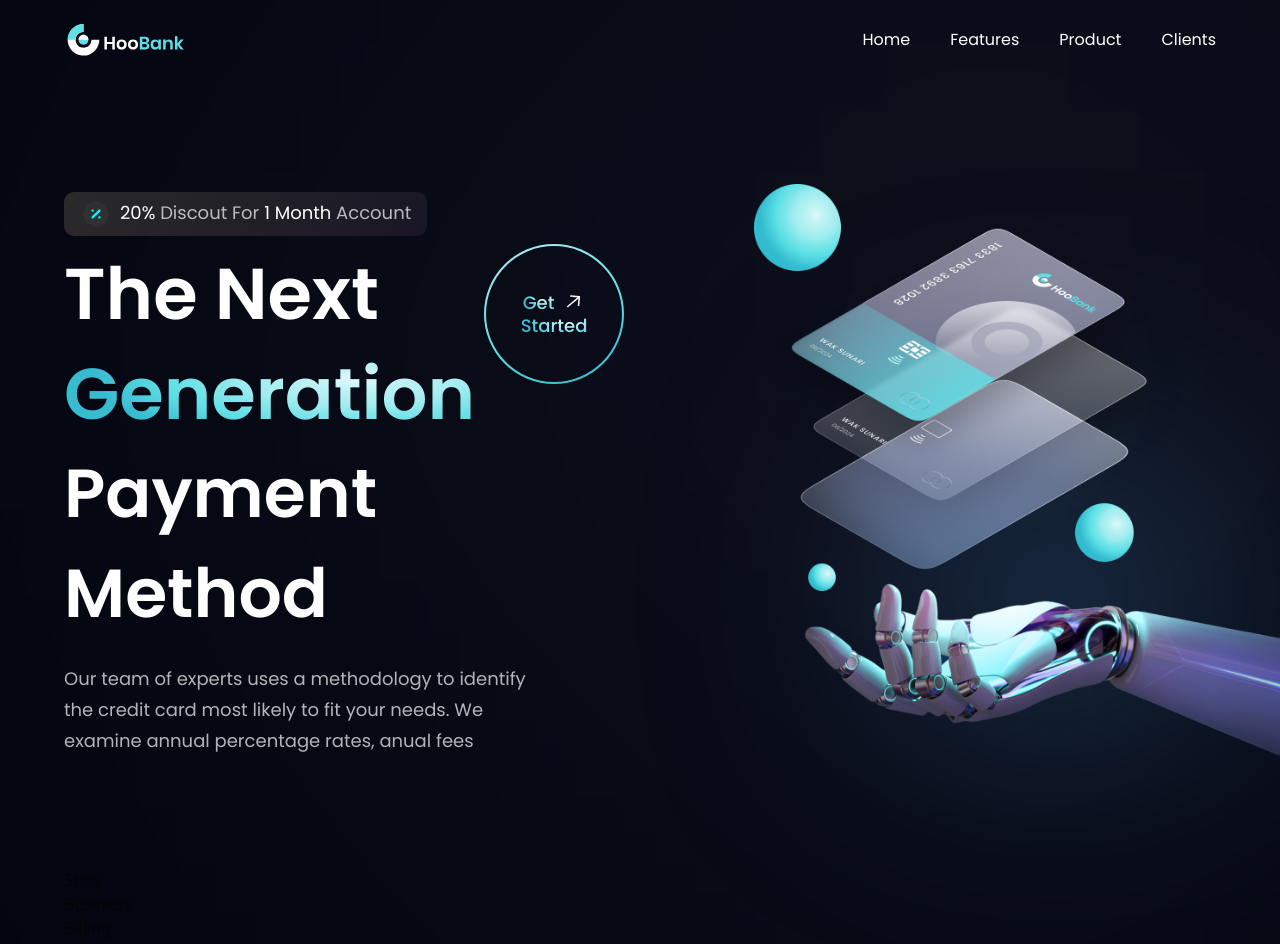
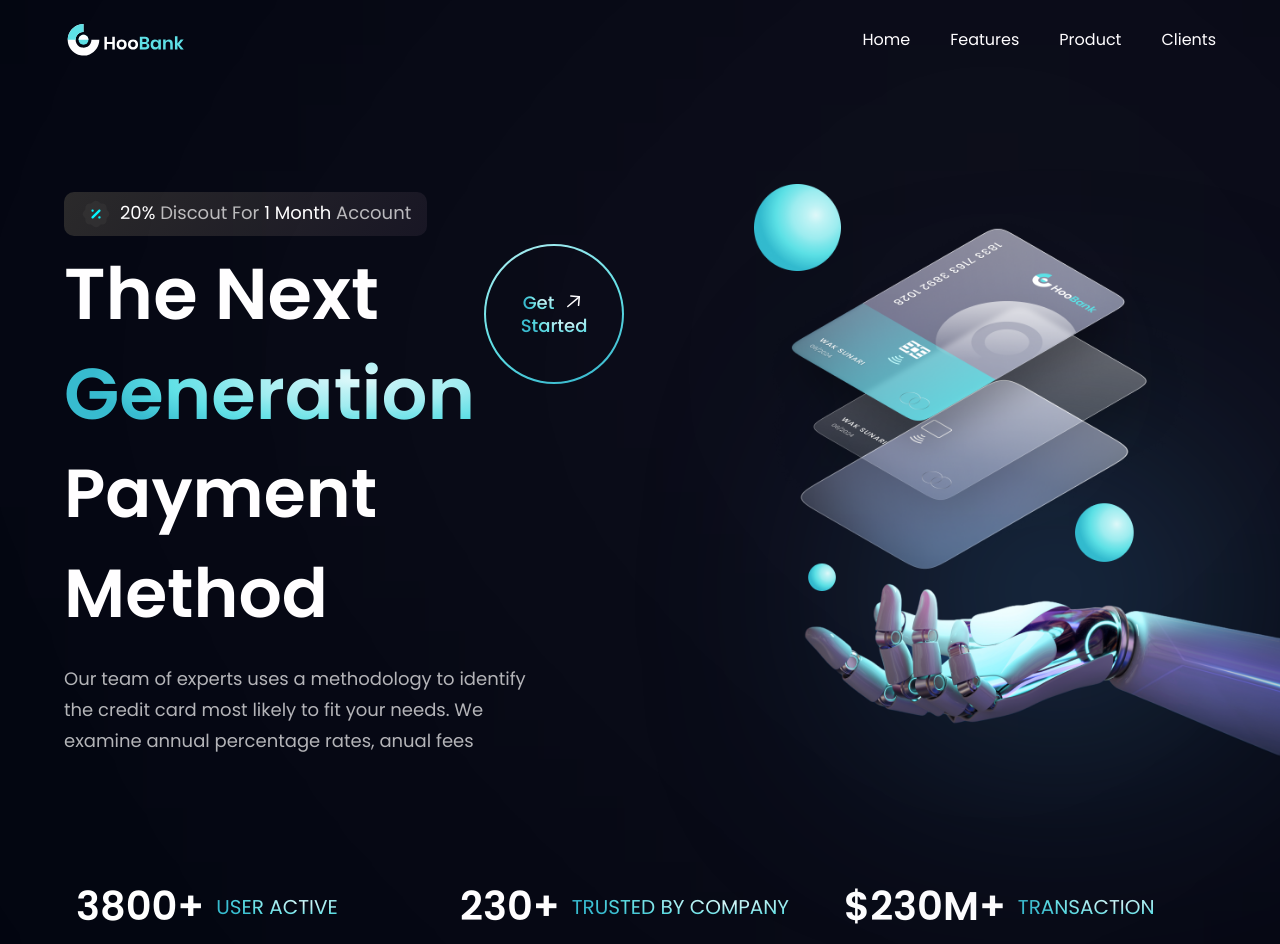
Before and after one commit to 1Nelsonel/bank_modern_app, a React (Vite) app in the folder bank_modern_app/: page / in a window 1280 px wide. Shown: the top 944 px of the page. Built offline with nearby package versions, Linux system fonts and the light colour scheme.

Commit message:
Stats success

```diff
--- a/bank_modern_app/src/components/Stats.jsx
+++ b/bank_modern_app/src/components/Stats.jsx
@@ -1,9 +1,15 @@
-import React from 'react'
+import { stats } from '../constants';
+import styles from '../style';
 
-const Stats = () => {
-  return (
-    <div>Stats</div>
+const Stats = () => (
+    <section className={`${styles.flexCenter} flex-row flex-wrap sm:mb-20 mb-6`}>
+      {stats.map((stat) =>(
+        <div key={stat.id} className={`flex-1 flex justify-start items-center flex-row m-3`}>
+          <h4 className='font-poppins font-semibold xs:text-[40px] text-[30px] xs:leading-[53px] leadin-[43px] text-white'>{stat.value}</h4>
+          <p className='font-poppins font-normal xs:text-[20px] text-[15px] xs:leading-[26px] leadin-[21px] text-gradient uppercase ml-3'>{stat.title}</p>
+        </div>
+      ))}
+    </section>
   )
-}
 
 export default Stats
```
